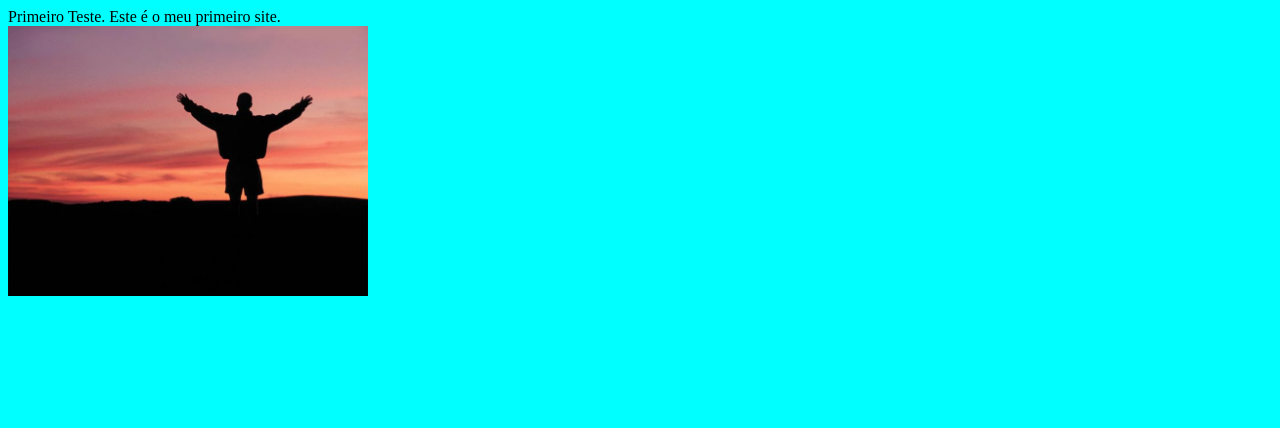
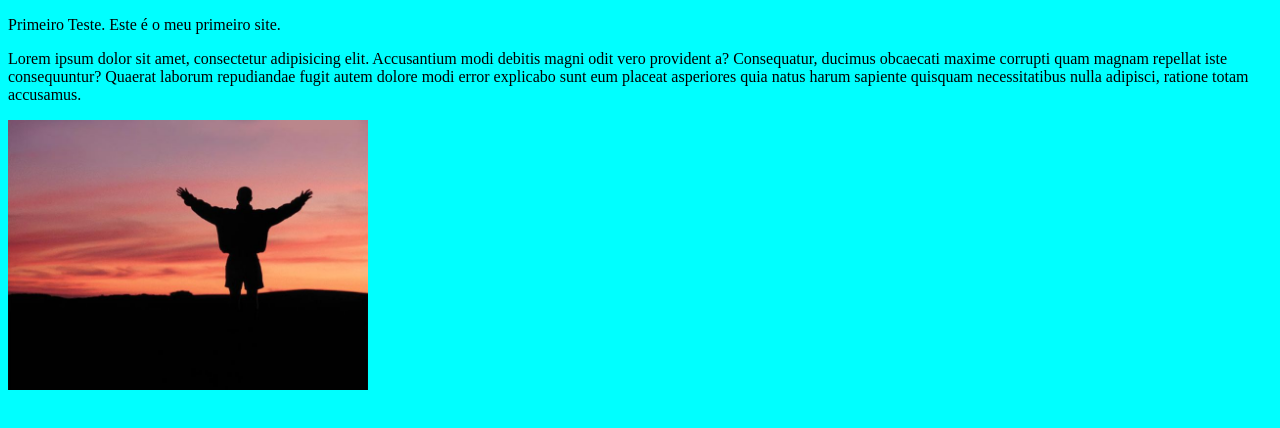
Before and after one commit to thomarco/ProjetoWEBPuc1, a plain HTML site: page index.html in a window 1280 px wide. Drawn offline with Linux system fonts and the light colour scheme.

Commit message:
UPDATE index.html

```diff
--- a/index.html
+++ b/index.html
@@ -7,7 +7,9 @@
     <link rel="stylesheet" href="style.css">
 </head>
 <body>
-    Primeiro Teste. Este é o meu primeiro site.<br>
+    <p>Primeiro Teste. Este é o meu primeiro site.</p>
+
+    <p>Lorem ipsum dolor sit amet, consectetur adipisicing elit. Accusantium modi debitis magni odit vero provident a? Consequatur, ducimus obcaecati maxime corrupti quam magnam repellat iste consequuntur? Quaerat laborum repudiandae fugit autem dolore modi error explicabo sunt eum placeat asperiores quia natus harum sapiente quisquam necessitatibus nulla adipisci, ratione totam accusamus.</p>
     <img src="pessoas.jpg" alt="" width="360px">
 </body>
 </html>
```
